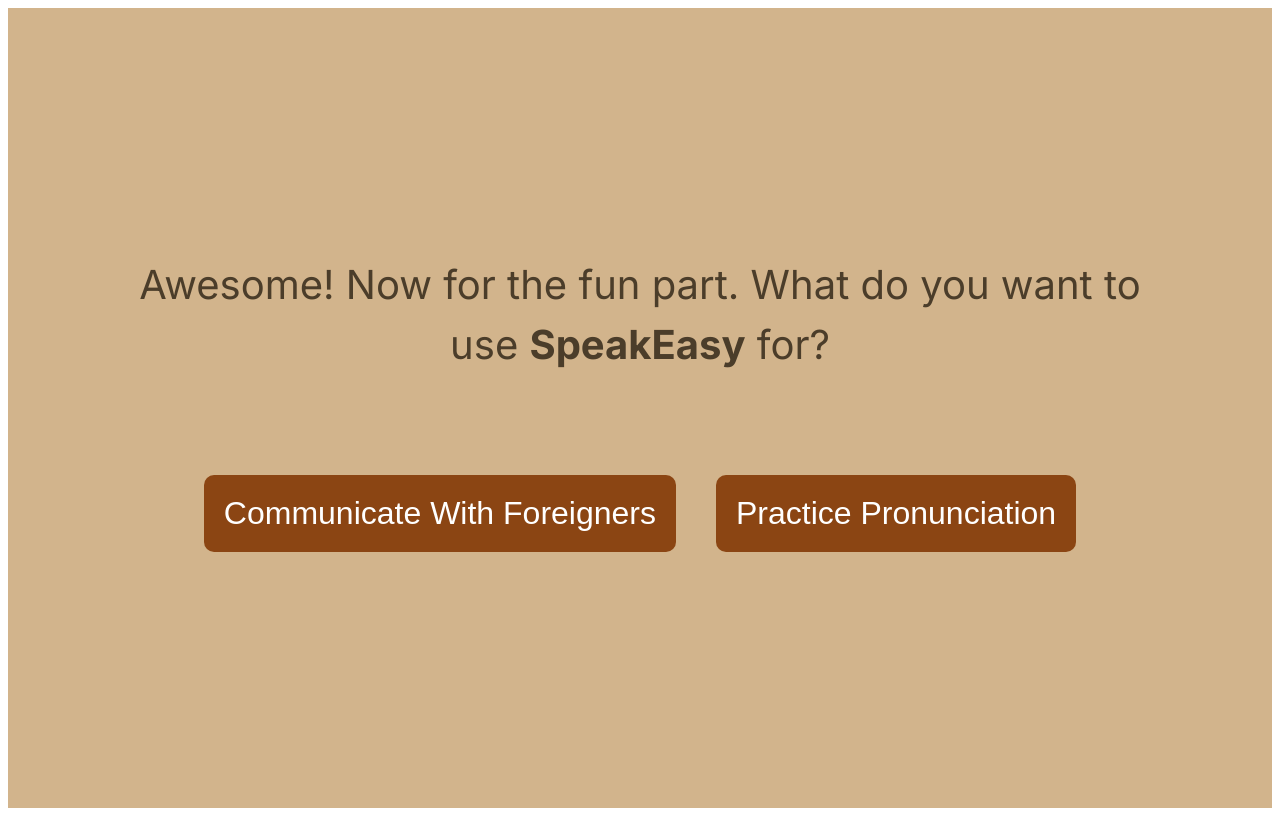
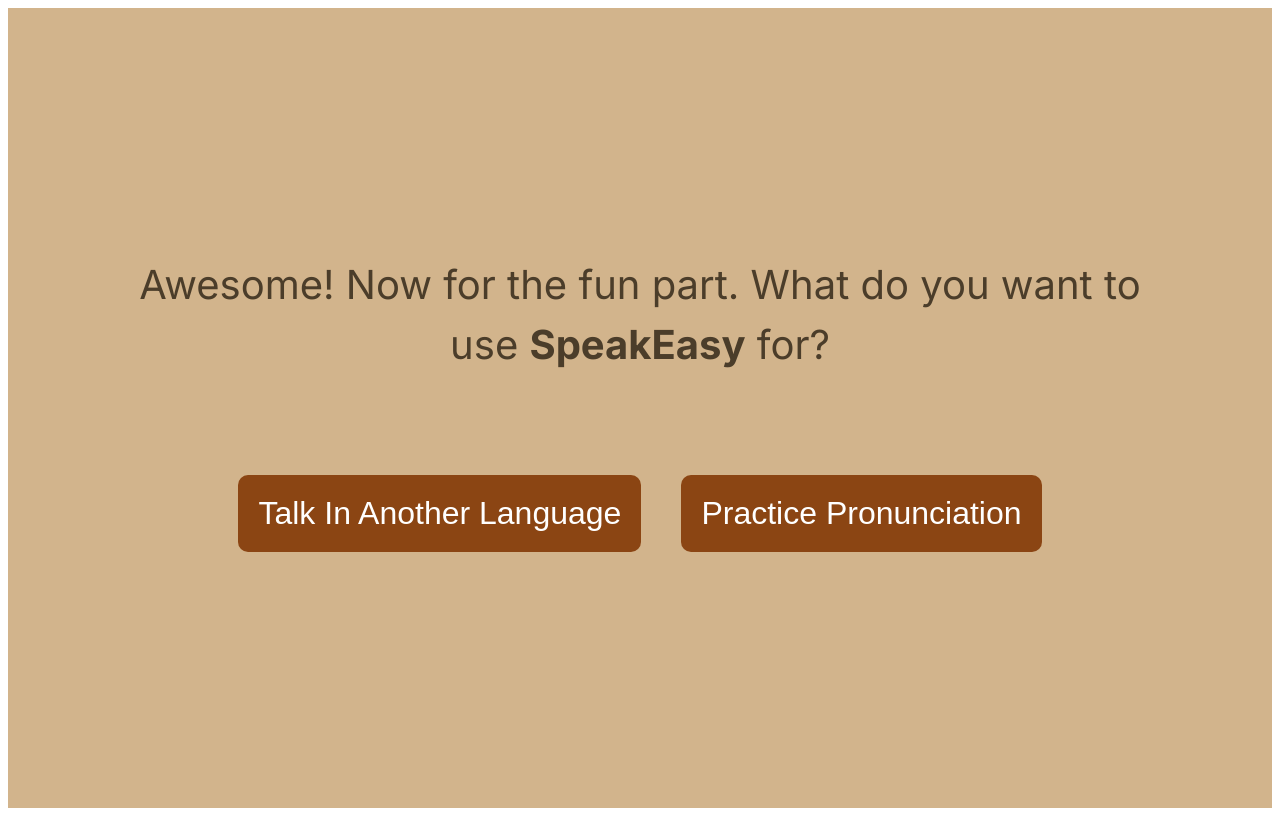
Before and after one commit to Boomaa23/speak-easy, a React (Create React App) app in the folder client/: page /choosetool in a window 1280 px wide. Built offline with nearby package versions, Linux system fonts and the light colour scheme.

Commit message:
Changed some wording

```diff
--- a/client/src/pages/ChooseToolPage.js
+++ b/client/src/pages/ChooseToolPage.js
@@ -21,7 +21,7 @@
             <br />
         </div>
         <div className="actions">
-            <button className="action-btn" onClick={selectCommunicate}>Communicate With Foreigners</button>
+            <button className="action-btn" onClick={selectCommunicate}>Talk In Another Language</button>
             <button className="action-btn" onClick={selectPractice}>Practice Pronunciation</button>
         </div>
         </div>
--- a/client/src/pages/CommunicatePage.js
+++ b/client/src/pages/CommunicatePage.js
@@ -98,7 +98,7 @@
   return (
     <div className="page-container">
       <div className="core-text">
-        Let's talk to some foreigners! In your <span className="highlight-bold">native language</span>,
+        Let's talk in another language! In your <span className="highlight-bold">native language</span>,
         record yourself saying what you want to translate.
         <br />
         <br />
```
